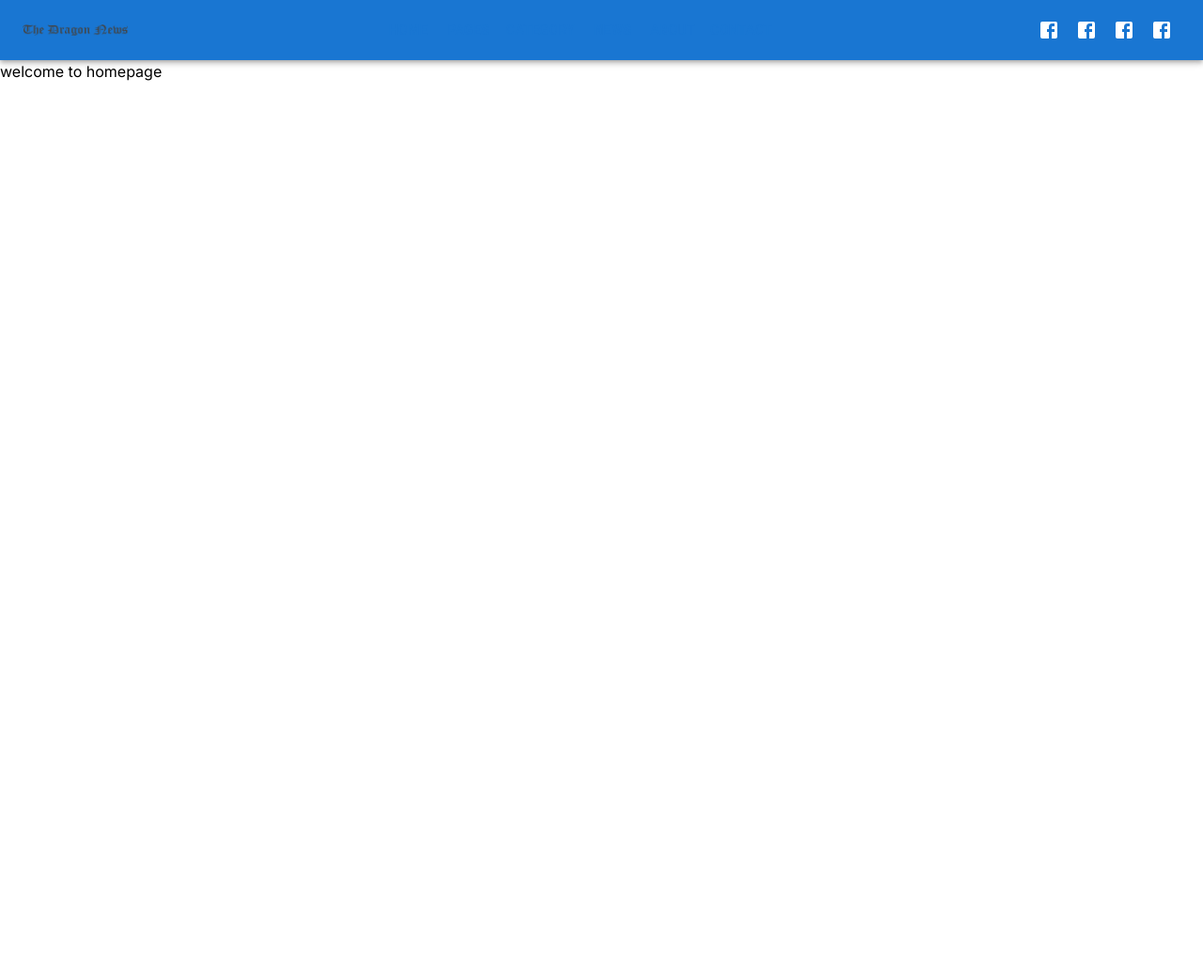
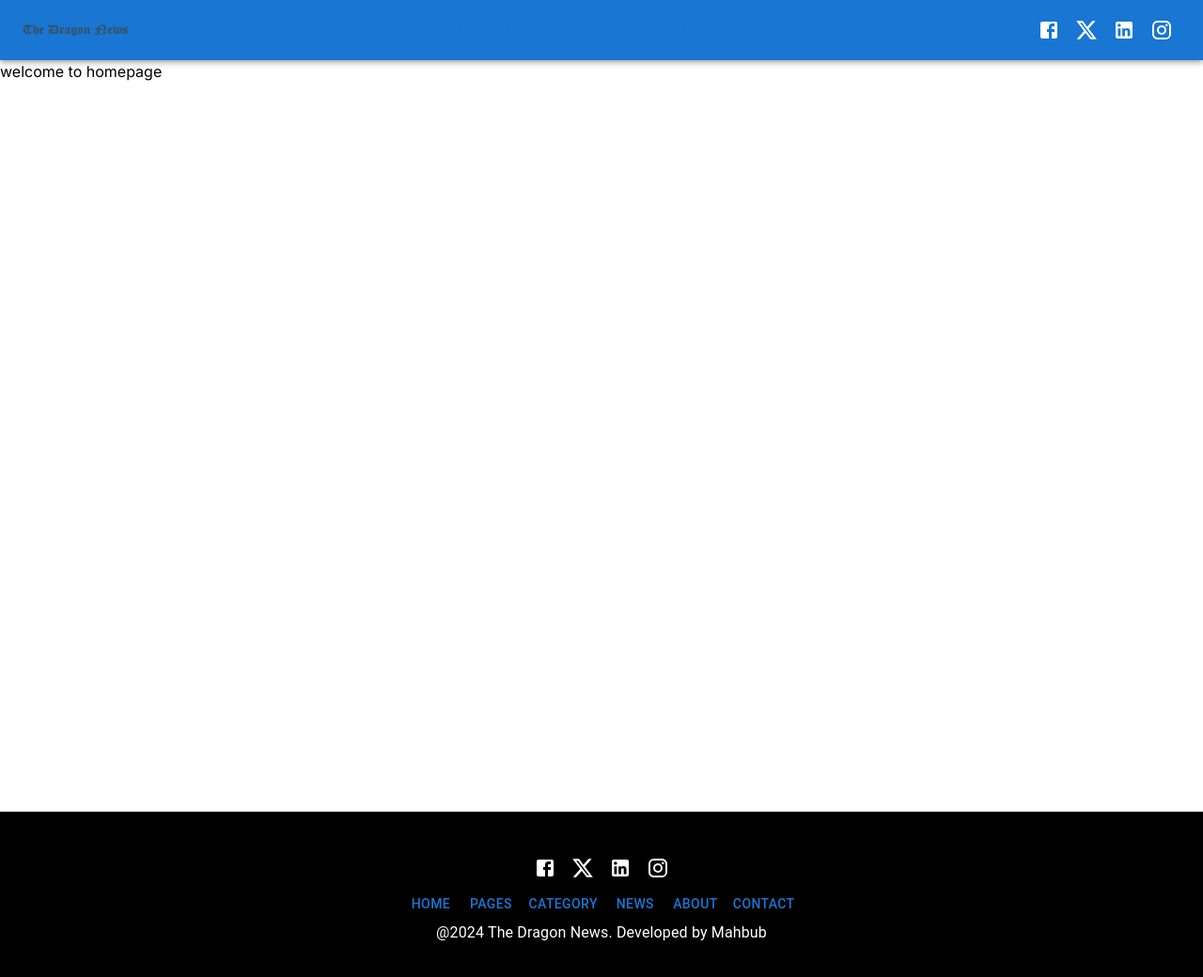
Before and after one commit to mahbubullah09/news-portal-nextjs, a Next.js app: page / in a window 1280 px wide. Shown: the top 1040 px of the page at 94% size. Before the commit the page ends 800 px from the top, so only its background shows below. Built offline with nearby package versions, Linux system fonts and the light colour scheme.

Commit message:
footer design

```diff
--- a/src/app/layout.js
+++ b/src/app/layout.js
@@ -1,6 +1,7 @@
 import { Inter } from "next/font/google";
 import "./globals.css";
 import Navbar from "@/components/shared/Navbar";
+import Footer from "@/components/shared/Footer";
 
 const inter = Inter({ subsets: ["latin"] });
 
@@ -14,7 +15,12 @@ export default function RootLayout({ children }) {
     <html lang="en">
       <body className={inter.className}>
         <Navbar/>
-        {children}</body>
+        <div className="min-h-screen">
+        {children}
+        </div>
+
+        <Footer/>
+        </body>
     </html>
   );
 }
--- /dev/null
+++ b/src/components/shared/Footer.js
@@ -0,0 +1,87 @@
+"use client"
+
+import { Box, Button, IconButton, Stack, Typography } from '@mui/material';
+import React from 'react';
+
+
+
+
+//icons
+import FacebookIcon from '@mui/icons-material/Facebook';
+import XIcon from '@mui/icons-material/X';
+import LinkedInIcon from '@mui/icons-material/LinkedIn';
+import { Instagram } from '@mui/icons-material';
+import Link from 'next/link';
+
+
+
+const navItems = [
+    {
+        route: 'Home',
+        path: "/"
+    },
+    {
+        route: 'pages',
+        path: "/pages"
+    },
+    {
+        route: 'Category',
+        path: "/category"
+    },
+    {
+        route: 'News',
+        path: "/news"
+    },
+    {
+        route: 'about',
+        path: "/about"
+    },
+    {
+        route: 'contact',
+        path: "/contact"
+    },
+
+
+];
+
+const Footer = () => {
+    return (
+        <Box className='bg-black  p-10'>
+            <Box className='text-center flex justify-center'>
+                <Stack direction='row' sx={{
+                    "& svg": {
+                        color: "white"
+                    }
+                }}>
+                    <IconButton>
+                        <FacebookIcon />
+                    </IconButton>
+                    <IconButton>
+                        <XIcon />
+                    </IconButton>
+                    <IconButton>
+                        <LinkedInIcon />
+                    </IconButton>
+                    <IconButton>
+                        <Instagram />
+                    </IconButton>
+                </Stack>
+            </Box>
+            <Box className='w-full text-center' >
+            {navItems.map((page) => (
+             <Link key={page} href={page.path}>
+                <Button className='text-white'>{page.route}</Button>
+             </Link>
+            ))}
+
+
+          </Box>
+
+          <Typography className='text-center text-white'>
+            @2024 The Dragon News. Developed by Mahbub
+          </Typography>
+        </Box>
+    );
+};
+
+export default Footer;
--- a/src/components/shared/Navbar.js
+++ b/src/components/shared/Navbar.js
@@ -9,11 +9,15 @@ import Button from '@mui/material/Button';
 import logo from "@/assets/logo.png"
 import Image from 'next/image';
 import { IconButton, Stack } from '@mui/material';
+import Link from 'next/link';
 
 
 //icons
 import FacebookIcon from '@mui/icons-material/Facebook';
-import Link from 'next/link';
+import XIcon from '@mui/icons-material/X';
+import LinkedInIcon from '@mui/icons-material/LinkedIn';
+import { Instagram } from '@mui/icons-material';
+
 
 
 const navItems = [
@@ -74,13 +78,13 @@ function Navbar() {
                 <FacebookIcon/>
             </IconButton>
             <IconButton>
-                <FacebookIcon/>
+                <XIcon/>
             </IconButton>
             <IconButton>
-                <FacebookIcon/>
+                <LinkedInIcon/>
             </IconButton>
             <IconButton>
-                <FacebookIcon/>
+                <Instagram/>
             </IconButton>
            </Stack>
           </Box>
```
